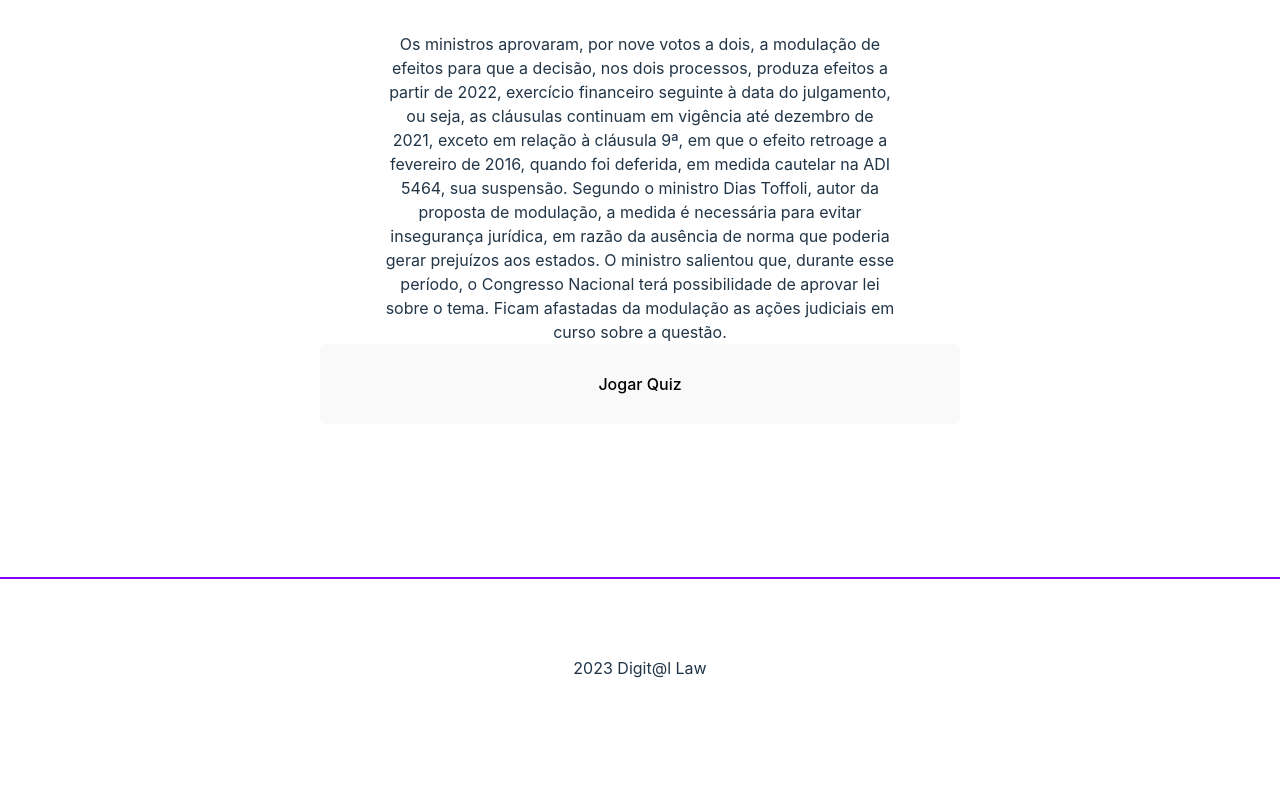
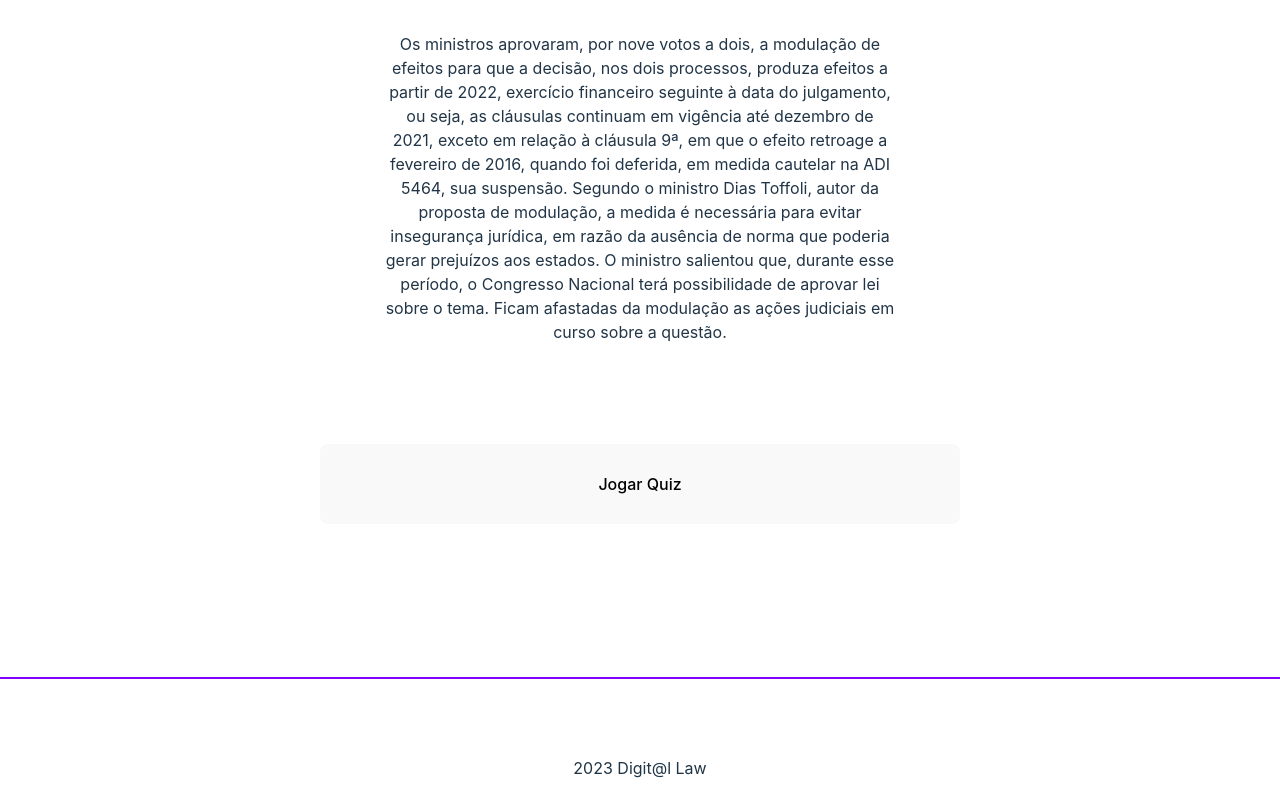
Before and after one commit to EsdrasThiago/digitallaw, a React (Vite) app: page /icsmmodulacao in a window 1280 px wide. Shown: the part 1169-1965 px from the top of the page. Before the commit the page ends 1865 px from the top, so only its background shows below. Built offline with nearby package versions, Linux system fonts and the light colour scheme.

Commit message:
Separando botao e arrumando timer

```diff
--- a/src/App.css
+++ b/src/App.css
@@ -205,6 +205,10 @@
   animation-duration: 2s;
 }
 
+.quiz__button {
+  margin-top: 100px;
+}
+
 @keyframes underline-animation {
   from {
     opacity: 0%;
--- a/src/components/GameButton.jsx
+++ b/src/components/GameButton.jsx
@@ -8,7 +8,7 @@ function GameButton() {
   }
 
   return (
-    <button onClick={quizButton}>Jogar Quiz</button>
+    <button className="quiz__button" onClick={quizButton}>Jogar Quiz</button>
   )
 }
 
--- a/src/pages/Game.jsx
+++ b/src/pages/Game.jsx
@@ -55,7 +55,7 @@ function Game() {
           }
         }
       }
-    }, 3000);
+    }, 1000);
 
     return () => {
       clearInterval(countdown);
```
